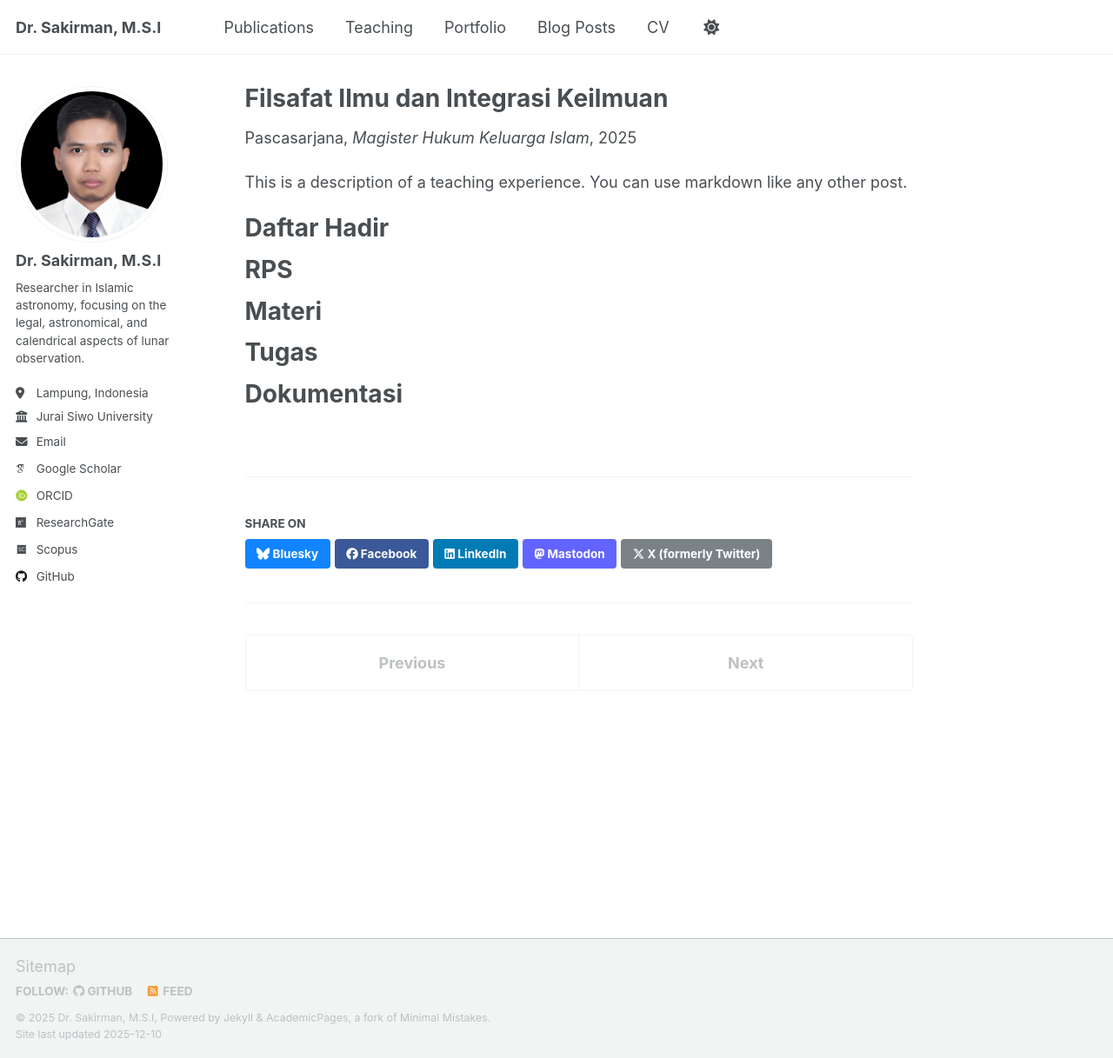
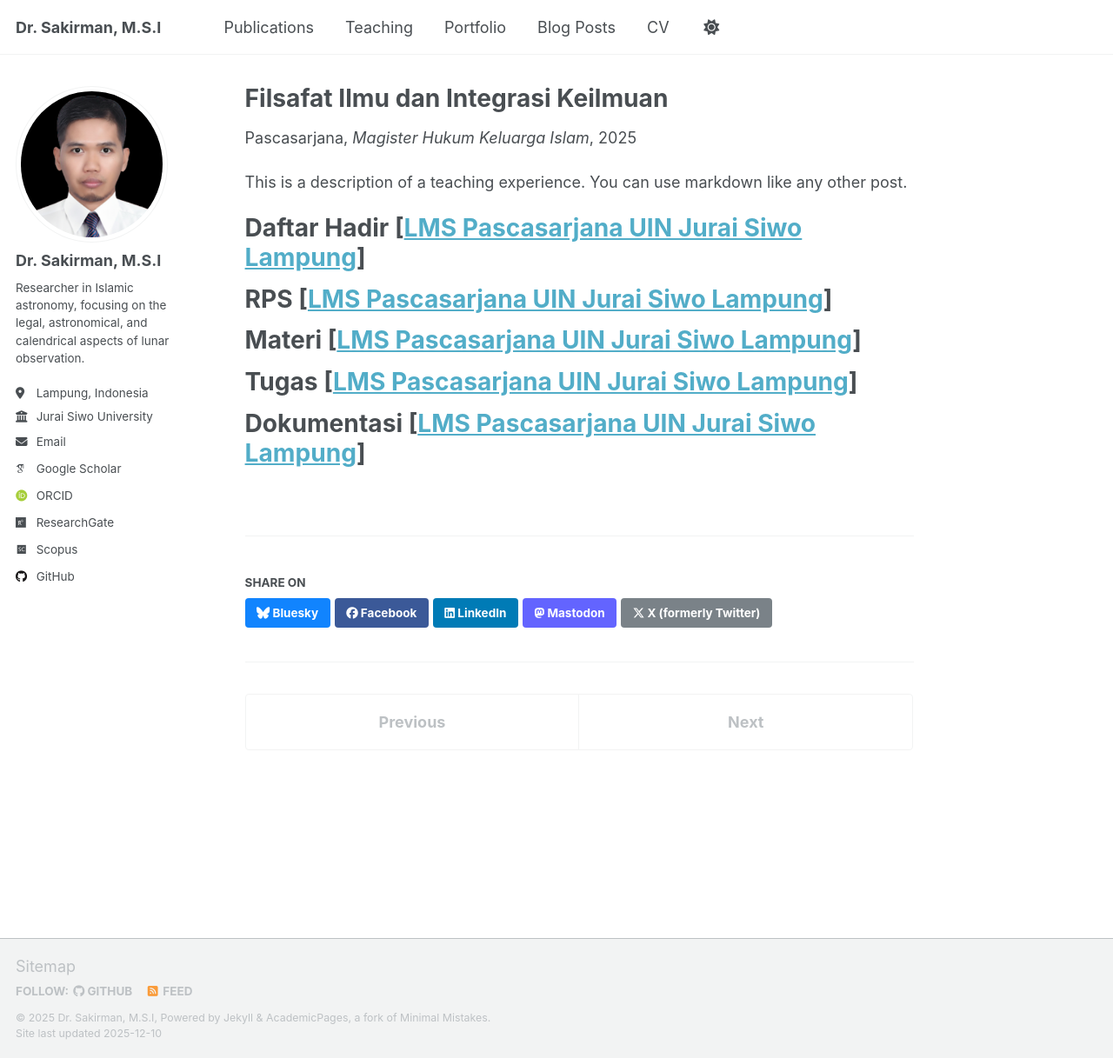
Before and after one commit to sakir-man/sakir-man.github.io, a Jekyll site: the page built from _teaching/2015-spring-teaching-2.md, in a window 1280 px wide and 1217 px high. Shown: the whole window at 87% size. Built offline with Jekyll 4.4.1, drawn with Linux system fonts in a browser that asks for light colours; some web fonts are replaced; a script that is not in the unit is left out.

Commit message:
Update 2015-spring-teaching-2.md

```diff
--- a/_teaching/2015-spring-teaching-2.md
+++ b/_teaching/2015-spring-teaching-2.md
@@ -10,17 +10,17 @@ location: "UIN Jurai Siwo Lampung"
 
 This is a description of a teaching experience. You can use markdown like any other post.
 
-Daftar Hadir
+Daftar Hadir [<a href="https://elearning.metrouniv.ac.id/pasca/">LMS Pascasarjana UIN Jurai Siwo Lampung</a>]
 ======
 
-RPS
+RPS [<a href="https://elearning.metrouniv.ac.id/pasca/">LMS Pascasarjana UIN Jurai Siwo Lampung</a>]
 ======
 
-Materi
+Materi [<a href="https://elearning.metrouniv.ac.id/pasca/">LMS Pascasarjana UIN Jurai Siwo Lampung</a>]
 ======
 
-Tugas
+Tugas [<a href="https://elearning.metrouniv.ac.id/pasca/">LMS Pascasarjana UIN Jurai Siwo Lampung</a>]
 ======
 
-Dokumentasi
+Dokumentasi [<a href="https://elearning.metrouniv.ac.id/pasca/">LMS Pascasarjana UIN Jurai Siwo Lampung</a>]
 ======
```
